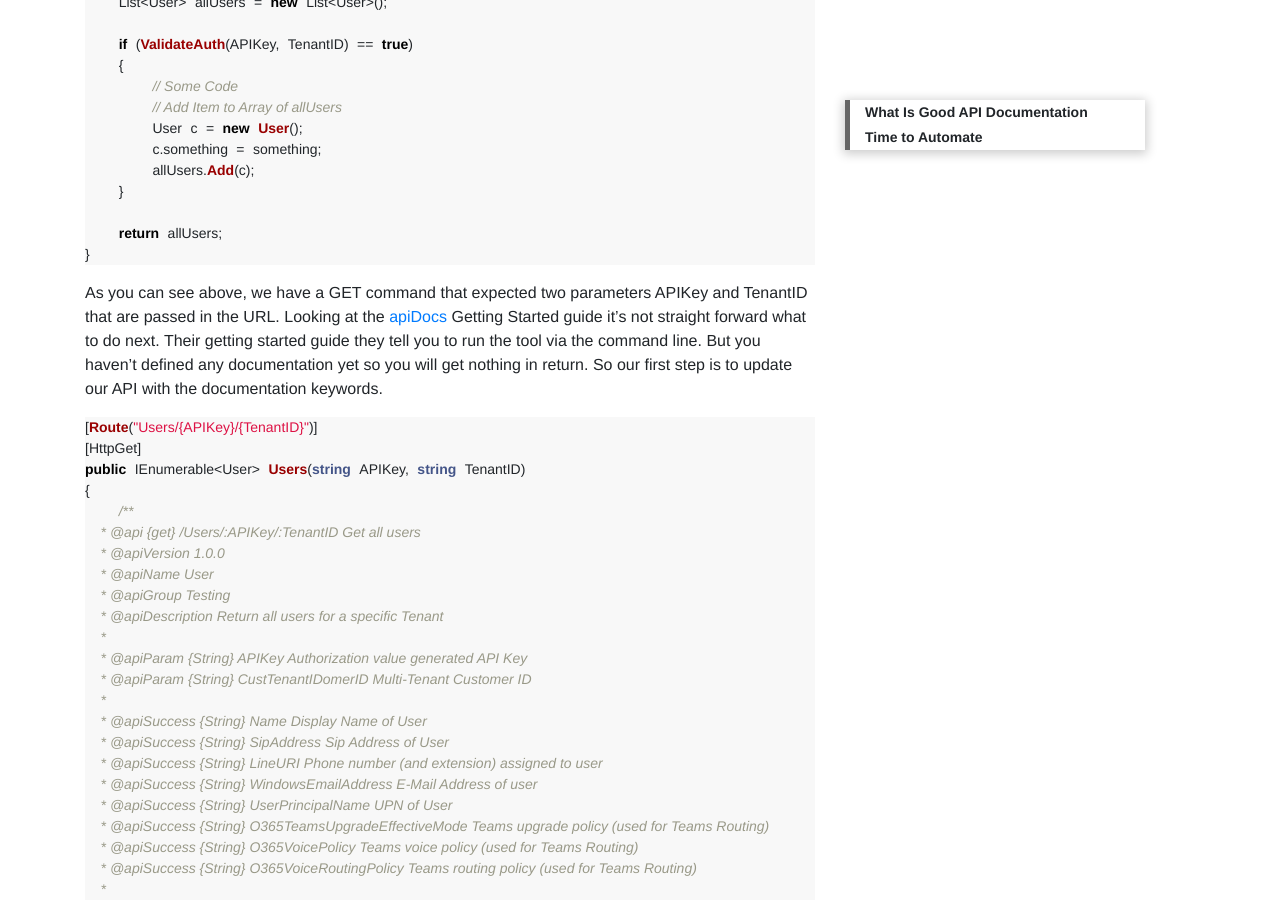
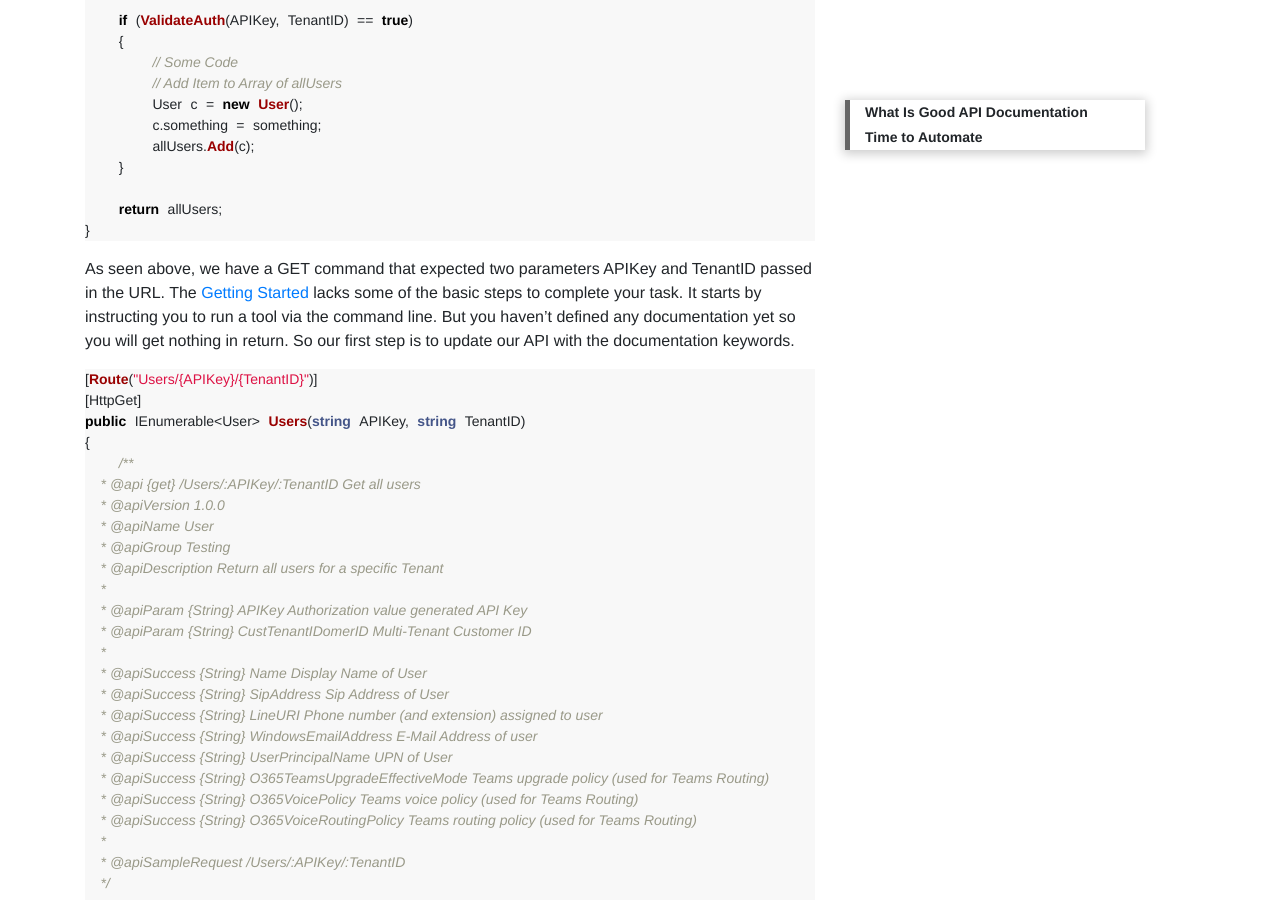
Before and after one commit to rbrynteson/theargylemvp, a Jekyll site: the page built from _posts/2020-01-20-using-apidoc-for-webapi.md, in a window 1280 px wide and 900 px high, scrolled down 1840 px. Built offline with Jekyll 4.4.1, drawn with Linux system fonts in a browser that asks for light colours; comment, search, counter and statistics services are not loaded; a style sheet for code colours, icons or effects is not loaded; part of the change alters nothing that is shown; some of the changed text lies outside the part shown.

Commit message:
Update 2020-01-20-using-apidoc-for-webapi.md

````diff
--- a/_posts/2020-01-20-using-apidoc-for-webapi.md
+++ b/_posts/2020-01-20-using-apidoc-for-webapi.md
@@ -10,7 +10,52 @@ categories:
   - Development
 ---
 
-As we all get ready to write more code in 2020 we really need to think about ways to automate the code documentation process.  Even if the project is just being used by yourself, getting into the habit of writing solid documentation is a plus for long term sanity.
+<script type="application/ld+json">
+{
+    "@context": "https://schema.org",
+    "@type": "Article",
+    "mainEntityOfPage": {
+        "@type": "WebPage",
+        "@id": "https://theargylemvp.com/2020/01/20/using-apidoc-for-webapi/"
+    },
+    "headline": "",
+    "alternativeHeadline": "Using API Doc for your Web API's",
+    "url": "https://theargylemvp.com/2020/01/20/using-apidoc-for-webapi/",
+    "image": {
+        "@type": "ImageObject",
+        "url": "https://theargylemvp.com/assets/images/1.20.2020.pic1.png",
+        "width": {
+            {
+                image.width
+            }
+        },
+        "height": {
+            {
+                image.height
+            }
+        }
+    },
+    "datePublished": "Mon Jan 20 2020",
+    "dateModified": "",
+    "description": "Ensuring proper documenation using apidoc is critical for team and project success.  Learn how to deploy and use apidoc for your Web API documentation.",
+    "author": {
+        "@type": "Person",
+        "name": "Richard Brynteson"
+    },
+    "publisher": {
+        "@type": "Organization",
+        "name": "TheArgyleMVP",
+        "logo": {
+            "@type": "ImageObject",
+            "url": "https://love2dev.com/img/love2dev-light-logo-75x409.gif",
+            "width": 409,
+            "height": 75
+        }
+    }
+}
+</script>
+
+2020 is the year of writing code.  Writing the code is only the first step.  Documentation of your new code is critical.  Regardless if the project is for you or a team documentation is a must.
 
 ## What Is Good API Documentation
 
@@ -57,7 +102,7 @@ public IEnumerable<User> Users(string APIKey, string TenantID)
 }
 ```
 
-As you can see above, we have a GET command that expected two parameters APIKey and TenantID that are passed in the URL.  Looking at the [apiDocs](https://apidocjs.com/) Getting Started guide it's not straight forward what to do next.  Their getting started guide they tell you to run the tool via the command line.  But you haven't defined any documentation yet so you will get nothing in return.  So our first step is to update our API with the documentation keywords.
+As seen above, we have a GET command that expected two parameters APIKey and TenantID passed in the URL.  The [Getting Started](https://apidocjs.com/) lacks some of the basic steps to complete your task.  It starts by instructing you to run a tool via the command line.  But you haven't defined any documentation yet so you will get nothing in return.  So our first step is to update our API with the documentation keywords.
 
 ```c#
 [Route("Users/{APIKey}/{TenantID}")]
````
